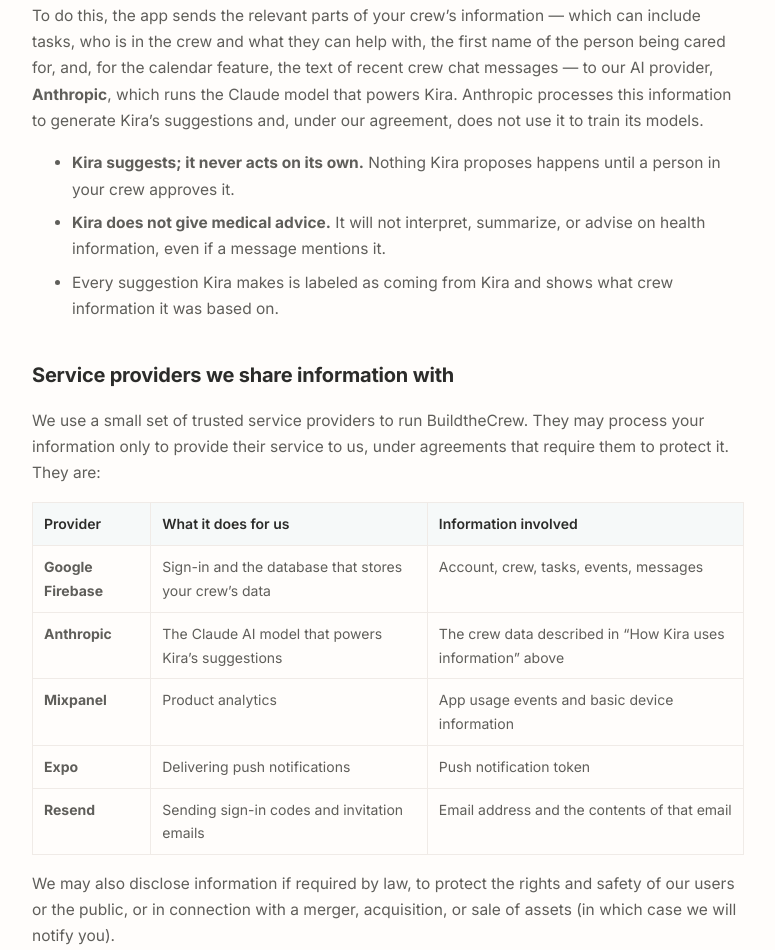
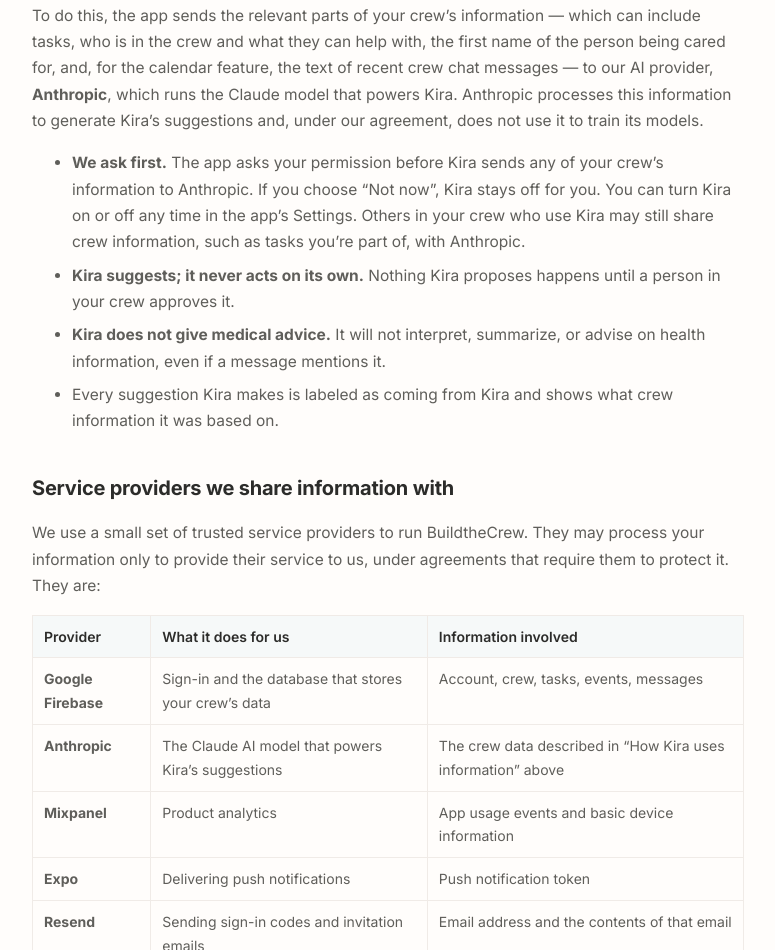
Before and after one commit to brentomalley150/buildthecrew-launch, a plain HTML site: page privacy-policy/index.html in a window 1280 px wide. Shown: the part 2201-3151 px from the top of the page, without its empty margins (252-1027 px from the left). Drawn offline with Linux system fonts and the light colour scheme.

Commit message:
Privacy policy: say Kira asks permission first and can be turned off
Matches the Kira AI consent sheet and Settings switch (crewcares2, launch
build, Apple 5.1.2(i)). Ships with the launch changes in this PR.

Co-Authored-By: Claude Opus 5.5 <noreply@anthropic.com>

```diff
--- a/privacy-policy/index.html
+++ b/privacy-policy/index.html
@@ -104,6 +104,7 @@
   <p>BuildtheCrew includes an AI assistant named Kira that suggests ways to share the work — for example, pointing out a kind of help no one has signed up for, suggesting tasks a member could pick up, or spotting an appointment mentioned in chat and offering to add it to the calendar.</p>
   <p>To do this, the app sends the relevant parts of your crew’s information — which can include tasks, who is in the crew and what they can help with, the first name of the person being cared for, and, for the calendar feature, the text of recent crew chat messages — to our AI provider, <strong>Anthropic</strong>, which runs the Claude model that powers Kira. Anthropic processes this information to generate Kira’s suggestions and, under our agreement, does not use it to train its models.</p>
   <ul>
+    <li><strong>We ask first.</strong> The app asks your permission before Kira sends any of your crew’s information to Anthropic. If you choose “Not now”, Kira stays off for you. You can turn Kira on or off any time in the app’s Settings. Others in your crew who use Kira may still share crew information, such as tasks you’re part of, with Anthropic.</li>
     <li><strong>Kira suggests; it never acts on its own.</strong> Nothing Kira proposes happens until a person in your crew approves it.</li>
     <li><strong>Kira does not give medical advice.</strong> It will not interpret, summarize, or advise on health information, even if a message mentions it.</li>
     <li>Every suggestion Kira makes is labeled as coming from Kira and shows what crew information it was based on.</li>
```
